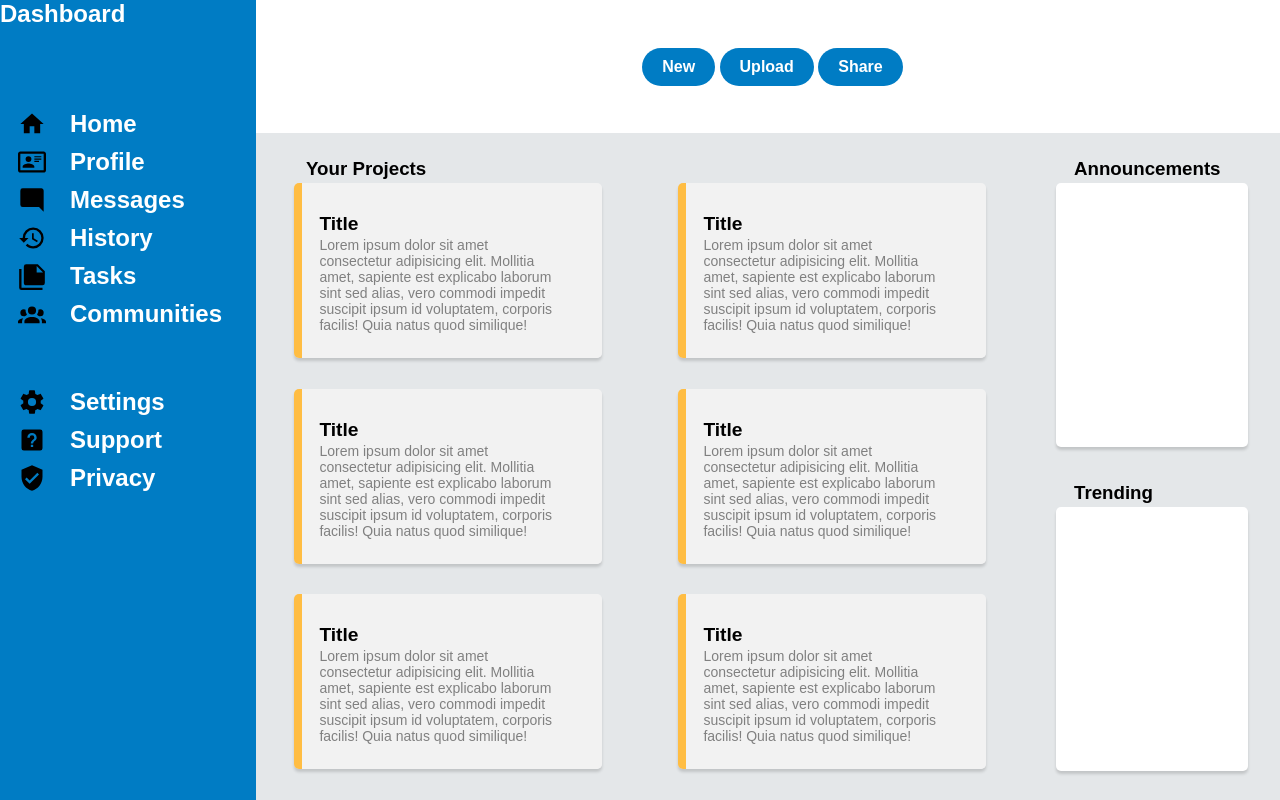
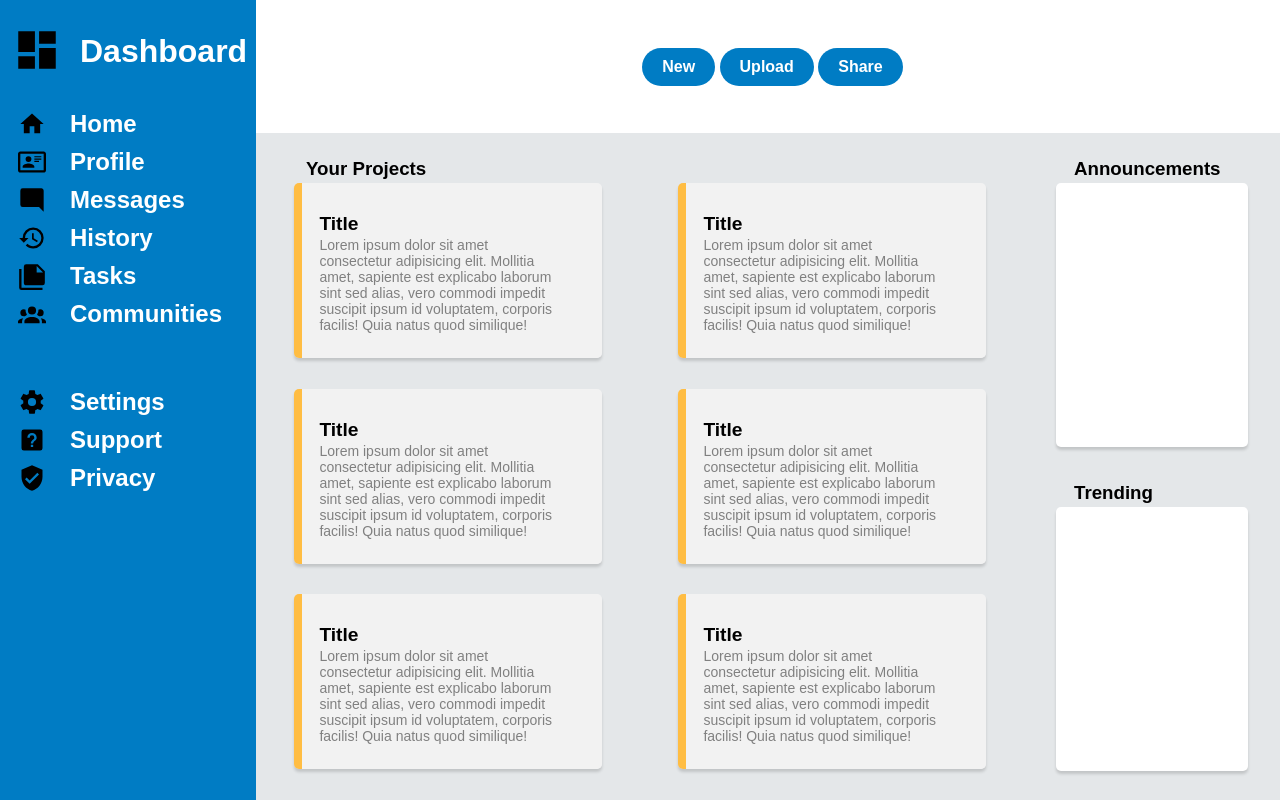
Before and after one commit to Cyber-Aarow/admin-dashboard, a plain HTML site: page index.html in a window 1280 px wide. Drawn offline with Linux system fonts and the light colour scheme.

Commit message:
Add dashboard icon.

```diff
--- a/index.html
+++ b/index.html
@@ -8,7 +8,7 @@
 </head>
 <body>
     <div class="sidebar">
-        <div class="logo">Dashboard</div>
+        <div class="dashboard">Dashboard</div>
         <div>
             <ul>
                 <li class="home">Home</li>
--- a/style.css
+++ b/style.css
@@ -68,6 +68,14 @@ li {
 
 .list-space {
     padding: 20px 0 20px;
+}
+
+.dashboard {
+    background: url(icons/dashboard.svg) no-repeat;
+    background-position: 6%;
+    background-size: 50px;
+    padding: 33px 0 0 80px;
+    font-size: xx-large;
 }
 
 .home {
```
Also changed, not shown: icons/dashboard.svg (added).
